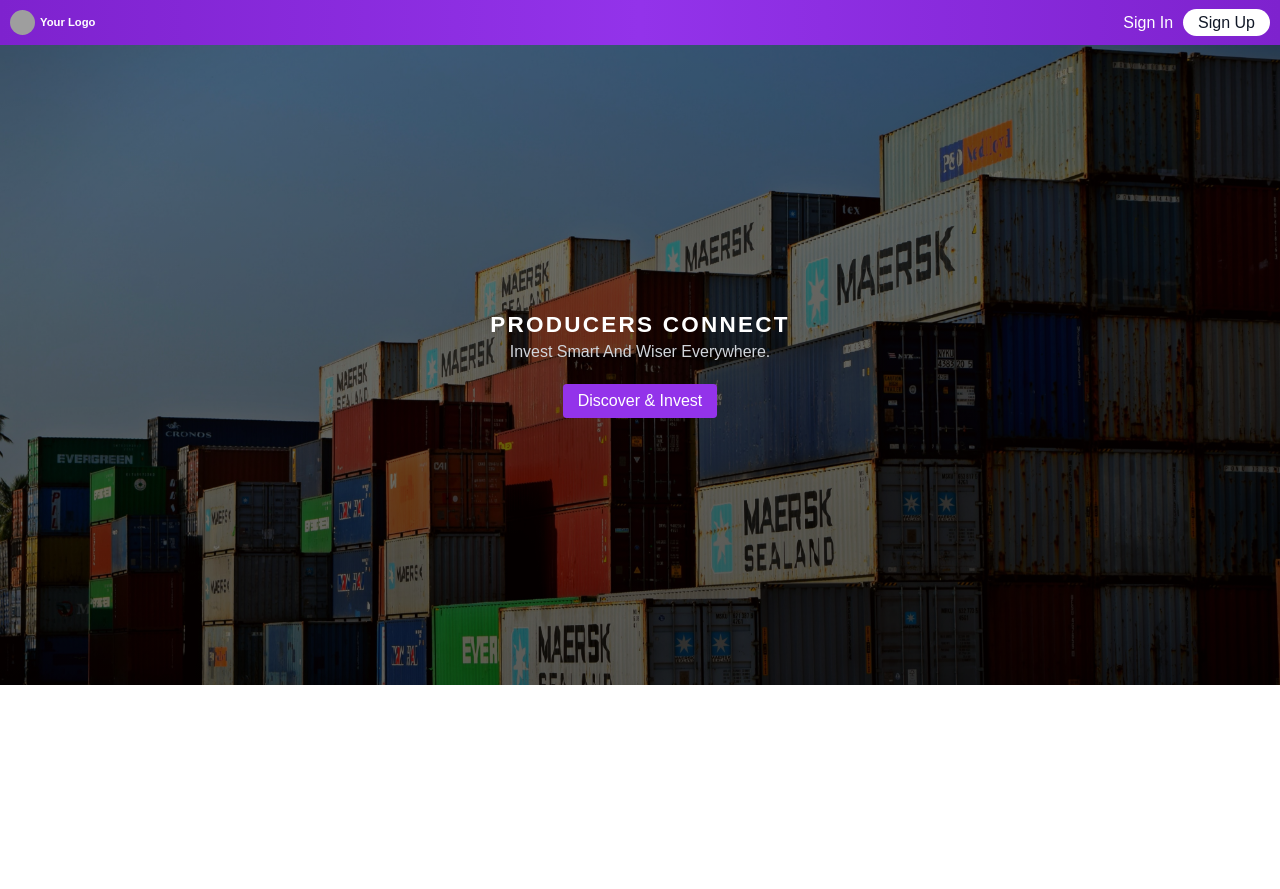
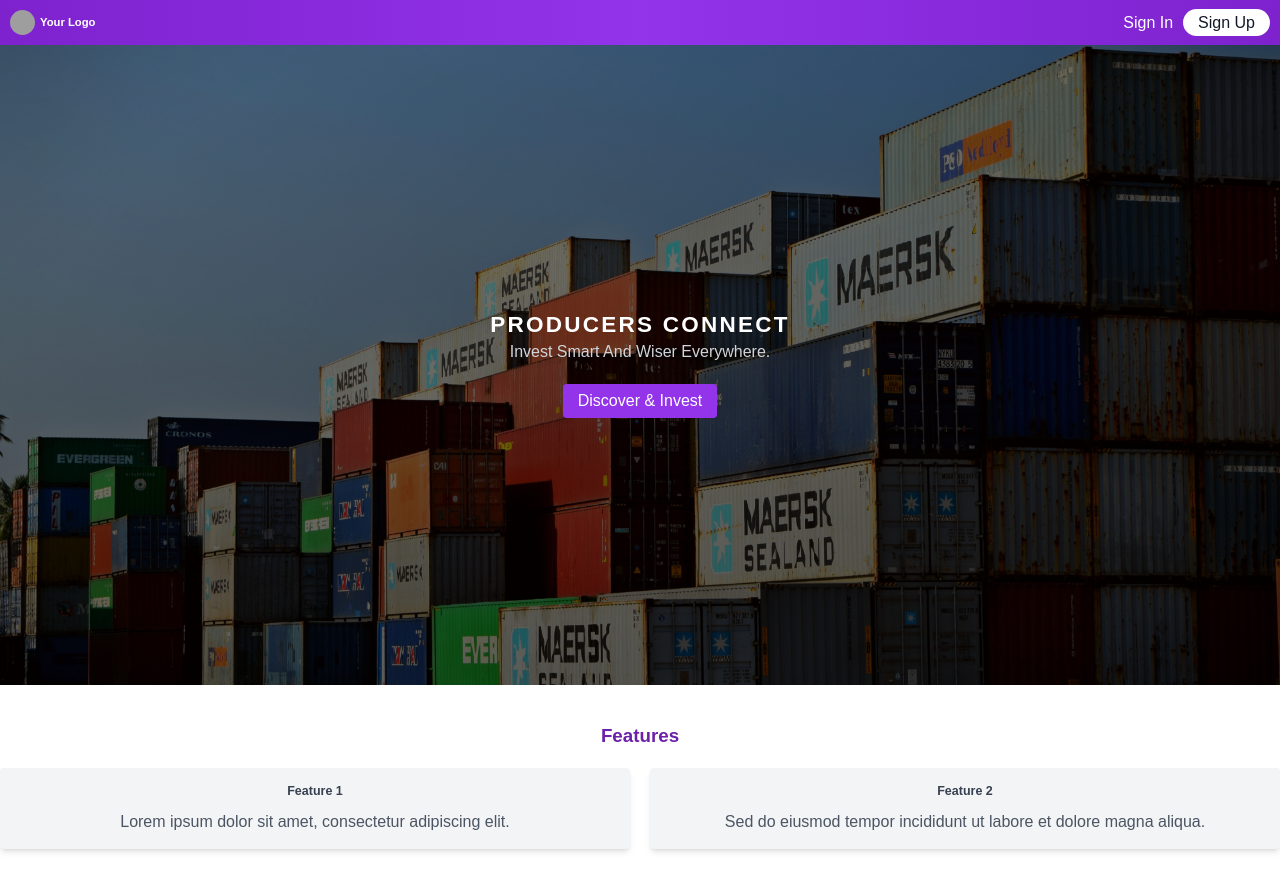
Before and after one commit to ericndungutse/trade-center-fn, a React (Vite) app: page / in a window 1280 px wide. Before the commit the page ends 800 px from the top, so only its background shows below. Built offline with nearby package versions, Linux system fonts and the light colour scheme; grey boxes are pictures that could not be loaded.

Commit message:
build feature section

```diff
--- /dev/null
+++ b/src/components/Features.jsx
@@ -0,0 +1,32 @@
+// src/components/Features.js
+import React from 'react';
+
+const Features = () => {
+  return (
+    <section className='bg-white py-16'>
+      <div className='container mx-auto text-center'>
+        <h2 className='text-3xl font-bold text-purple-800 mb-8'>Features</h2>
+
+        <div className='flex flex-col md:flex-row justify-center space-y-4 md:space-y-0 md:space-x-8'>
+          {/* Feature Card 1 */}
+          <div className='bg-gray-100 p-6 rounded-md shadow-md flex-1'>
+            <h3 className='text-xl font-bold mb-4'>Feature 1</h3>
+            <p className='text-gray-600'>
+              Lorem ipsum dolor sit amet, consectetur adipiscing elit.
+            </p>
+          </div>
+
+          {/* Feature Card 2 */}
+          <div className='bg-gray-100 p-6 rounded-md shadow-md flex-1'>
+            <h3 className='text-xl font-bold mb-4'>Feature 2</h3>
+            <p className='text-gray-600'>
+              Sed do eiusmod tempor incididunt ut labore et dolore magna aliqua.
+            </p>
+          </div>
+        </div>
+      </div>
+    </section>
+  );
+};
+
+export default Features;
--- a/src/pages/Home.jsx
+++ b/src/pages/Home.jsx
@@ -1,10 +1,12 @@
 import React from 'react';
 import Showcase from '../components/ShowCase';
+import Features from '../components/Features';
 
 export default function Home() {
   return (
     <div>
       <Showcase />
+      <Features />
     </div>
   );
 }
```
